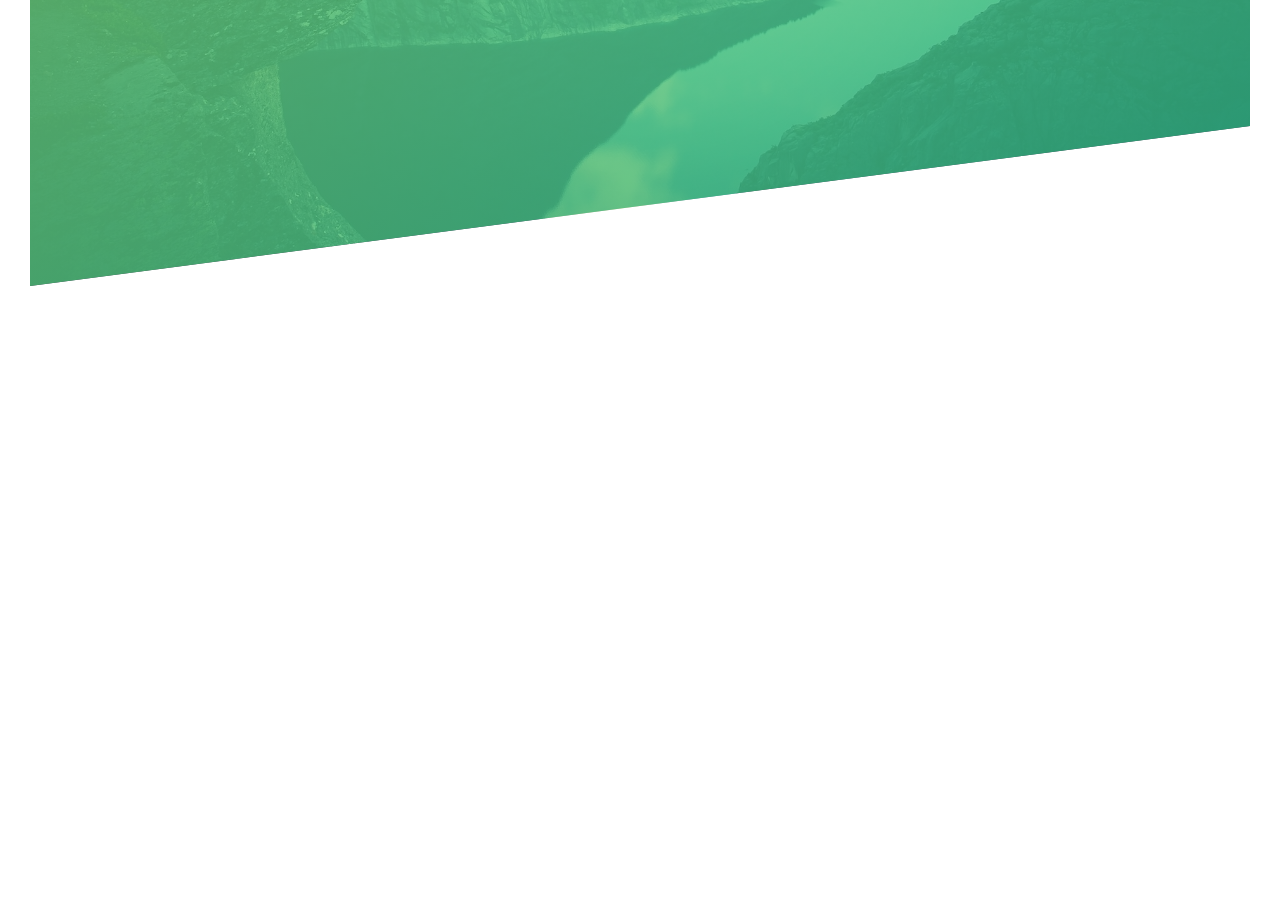
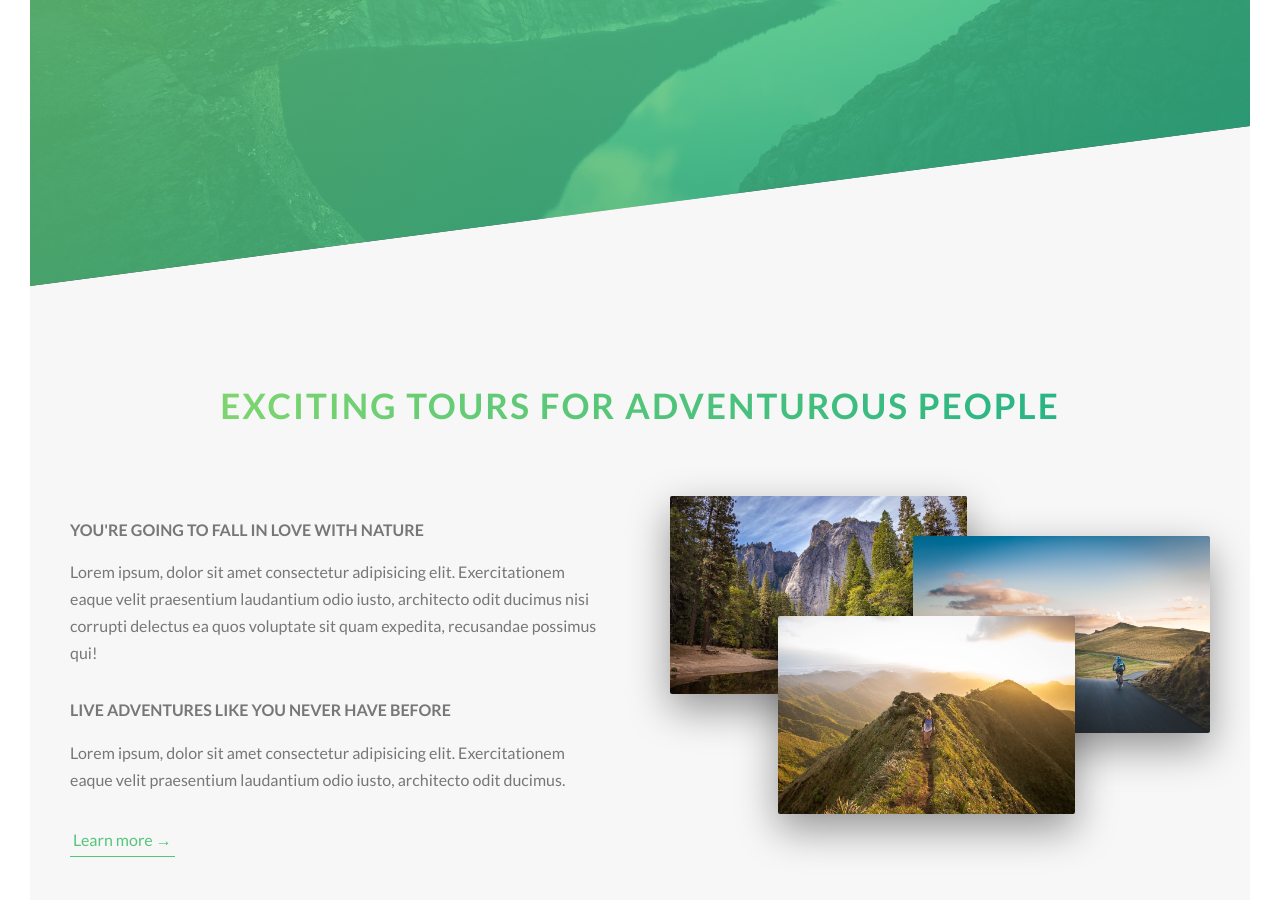
Before and after one commit to SergioHeynes/Webpage-Natours, a website: page index.html in a window 1280 px wide. Shown: the part 504-1404 px from the top of the page. Before the commit the page ends 820 px from the top, so only its background shows below. Drawn offline with Linux system fonts and the light colour scheme.

Commit message:
Completed about-section.

```diff
--- a/index.html
+++ b/index.html
@@ -27,6 +27,39 @@
                 <a class="btn btn--white btn--animated" href="#">Discover our tours</a>
             </div>
         </header>
+
+        <main>
+            <section class="section-about">
+                <div class="u-center-text u-margin-bottom-big">
+                    <h2 class="heading-secundary">
+                        Exciting tours for adventurous people
+                    </h2>
+                </div>
+
+                <div class="row">
+                    <div class="col-1-of-2">
+                        <h3 class="heading-tertiary u-margin-bottom-small">You're going to fall in love with nature</h3>
+                        <p class="paragraph">
+                            Lorem ipsum, dolor sit amet consectetur adipisicing elit. Exercitationem eaque velit praesentium laudantium odio iusto, architecto odit ducimus nisi corrupti delectus ea quos voluptate sit quam expedita, recusandae possimus qui!
+                        </p>
+                        <h3 class="heading-tertiary u-margin-bottom-small">Live adventures like you never have before</h3>
+                        <p class="paragraph">
+                            Lorem ipsum, dolor sit amet consectetur adipisicing elit. Exercitationem eaque velit praesentium laudantium odio iusto, architecto odit ducimus.
+                        </p>
+
+                        <a href="#" class="btn-text">Learn more &rarr;</a>
+                    </div>
+                    <div class="col-1-of-2">
+                        <div class="composition">
+                            <img src="img/nat-1-large.jpg" alt="Photo 1." class="composition__photo composition__photo--p1">
+                            <img src="img/nat-2-large.jpg"   alt="Photo 2." class="composition__photo composition__photo--p2">
+                            <img src="img/nat-3-large.jpg" alt="Photo 3." class="composition__photo composition__photo--p3">
+                        </div>
+                    </div>
+                </div>
+
+            </section>
+        </main>
 
         <!-- <section class="grid-test">
             <div class="row">
--- a/sass/abstracts/_variables.scss
+++ b/sass/abstracts/_variables.scss
@@ -4,9 +4,14 @@ $color-primary: #55c57a;
 $color-primary-light: #7ed56f;
 $color-primary-dark: #28b485;
 
+$color-gray-light-1: #f7f7f7;
+
 $color-gray: #777;
 $color-white: #FFF;
 $color-black: #000;
+
+// Fonts
+$default-font-size: 1.6rem;
 
 // Grid
 $grid-width: 114rem;
--- a/sass/base/_typography.scss
+++ b/sass/base/_typography.scss
@@ -32,3 +32,34 @@ body {
     animation: moveInRight 1s ease-out;
     }
 }
+
+.heading-secundary {
+    font-size: 3.5rem;
+    text-transform: uppercase;
+    font-weight: 700;
+    background-image: linear-gradient(to right, $color-primary-light, $color-primary-dark);
+    display: inline-block;
+    -webkit-background-clip: text;
+    color:transparent;
+    letter-spacing: .2rem;
+    transition: all .5s;
+
+    &:hover {
+        transform: skewY(2deg) skewX(15deg) scale(1.1);
+        text-shadow: .5rem 1rem 2rem rgba($color-black, .2);
+    }
+}
+
+.heading-tertiary {
+    font-size: $default-font-size;
+    font-weight: 700;
+    text-transform: uppercase;
+}
+
+.paragraph {
+    font-size: $default-font-size;
+
+    &:not(:last-child){
+        margin-bottom: 3rem;
+    }
+}
--- a/sass/base/_utilities.scss
+++ b/sass/base/_utilities.scss
@@ -0,0 +1,15 @@
+.u-center-text {
+    text-align: center;
+}
+
+.u-margin-bottom-small {
+    padding-bottom: 1.5rem;
+}
+
+.u-margin-bottom-medium {
+    padding-bottom: 4rem;
+}
+
+.u-margin-bottom-big {
+    padding-bottom: 8rem;
+}
--- a/sass/components/_btn.scss
+++ b/sass/components/_btn.scss
@@ -54,3 +54,28 @@
     }
 
 }
+
+.btn-text {
+    &:link,
+    &:visited {
+        color: $color-primary;
+        display: inline-block;
+        text-decoration: none;
+        border-bottom: 1px solid $color-primary;
+        padding: 3px;
+        font-size: $default-font-size;
+        transition: all .2s;
+    }
+
+    &:hover {
+        background-color: $color-primary;
+        color: $color-white;
+        box-shadow: 0 1rem 2rem rgba($color-black, .15);
+        transform: translateY(-2px);
+    }
+
+    &:active {
+        box-shadow: 0 .5rem 1rem rgba($color-black, .15);
+        transform: translateY(0);
+    }
+}
--- /dev/null
+++ b/sass/components/_composition.scss
@@ -0,0 +1,39 @@
+.composition {
+    position: relative;
+
+    &__photo {
+        width: 55%;
+        box-shadow: 0 1.5rem 4rem rgba($color-black, .4);
+        border-radius: 2px;
+        position: absolute;
+        z-index: 10;
+        transition: all .2s;
+        outline-offset: 2rem;
+
+        &--p1 {
+            left: 0;
+            top: -2rem;
+        }
+
+        &--p2 {
+            right: 0;
+            top: 2rem;
+        }
+
+        &--p3 {
+            left: 20%;
+            top: 10rem;
+        }
+
+        &:hover {
+            outline: 1.5rem solid $color-primary;
+            transform: scale(1.05) translateY(.5rem);
+            box-shadow: 0 2.5rem 4rem rgba($color-black, .4);
+            z-index: 20;
+        }
+    }
+
+    &:hover &__photo:not(:hover) {
+        transform: scale(.95);
+    }
+}
--- a/sass/layout/_grid.scss
+++ b/sass/layout/_grid.scss
@@ -1,6 +1,5 @@
 .row {
     max-width: $grid-width;
-    background-color: #eee;
     margin: 0 auto;
 
     &:not(:last-child) {
@@ -10,7 +9,6 @@
     @include clearfix;
 
     [class^="col-"] {
-        background-color: orangered;
         float: left;
 
         &:not(:last-child) {
--- a/sass/main.scss
+++ b/sass/main.scss
@@ -8,6 +8,7 @@
 @import 'base/utilities';
 
 @import 'components/btn';
+@import 'components/composition';
 
 @import 'layout/grid';
 @import 'layout/header';
--- a/sass/pages/_home.scss
+++ b/sass/pages/_home.scss
@@ -0,0 +1,5 @@
+.section-about {
+    background-color: $color-gray-light-1;
+    padding: 25rem 0;
+    margin-top: -20vh;
+}
```
Also changed, not shown: css/style.css.
